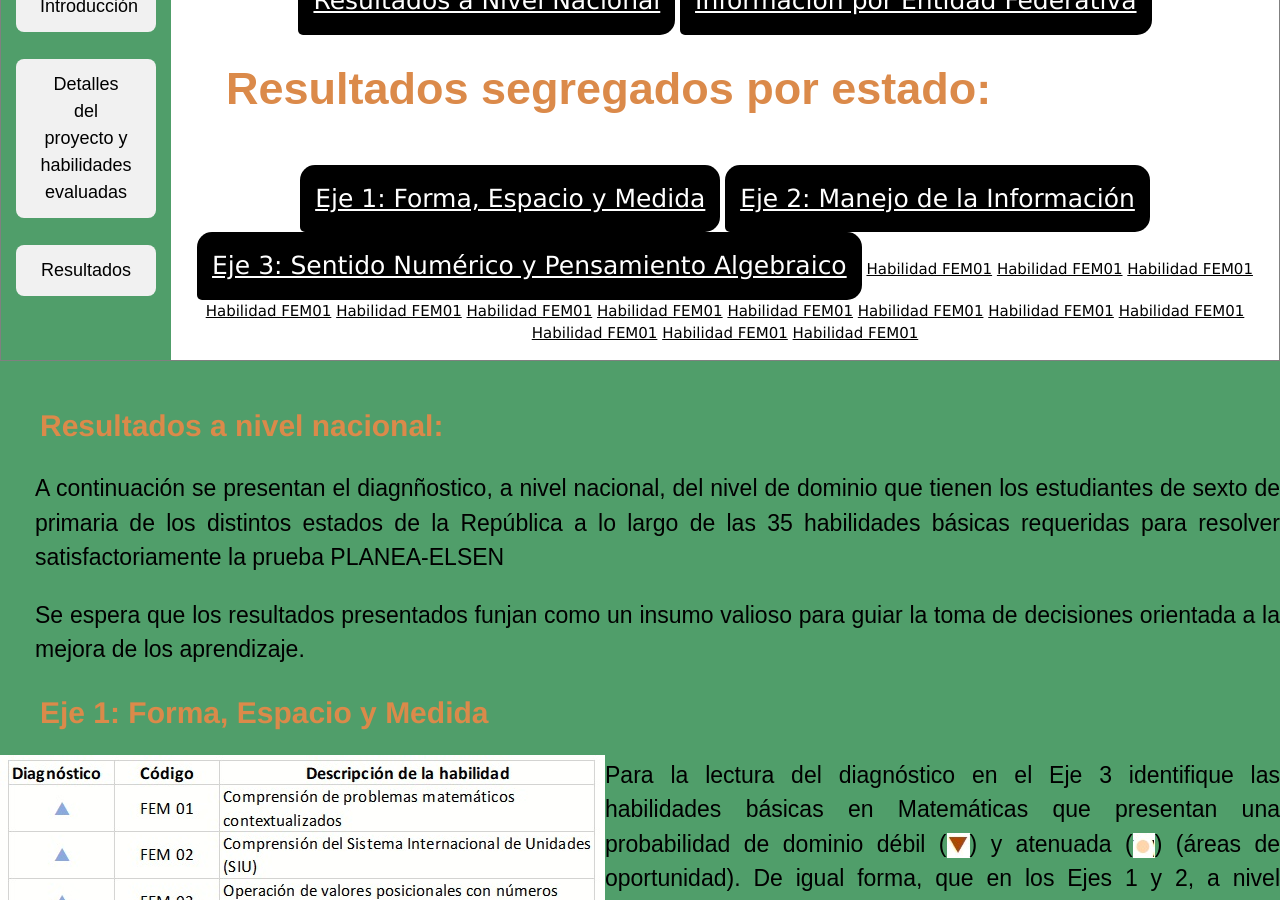
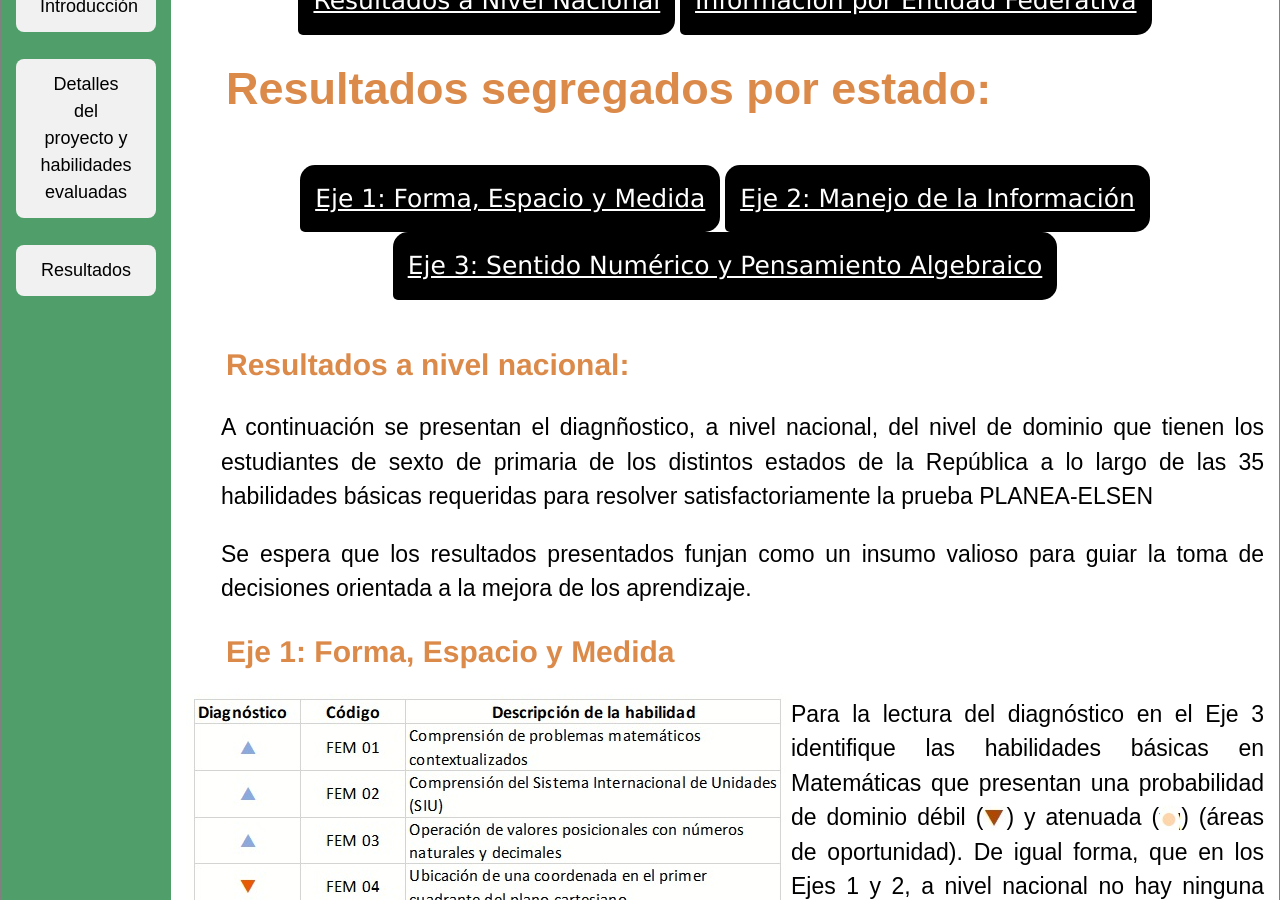
Before and after one commit to rimedie/rimedie.github.io, a Jekyll site: the page built from PLANEA-ELSEN_2015/Heatmaps.html, in a window 1280 px wide and 900 px high, scrolled down 674 px. Built offline with Jekyll 4.4.1, drawn with Linux system fonts in a browser that asks for light colours.

Commit message:
Update 1_MapasCalor.html

```diff
--- a/_layouts/1_MapasCalor.html
+++ b/_layouts/1_MapasCalor.html
@@ -281,6 +281,7 @@ p {
 </div>
 <div class="dropdown">
   <button class="dropbtn"><a href="" style="color:white;">Eje 3: Sentido Numérico y Pensamiento Algebraico</a></button>
+	  <div class="dropdown-content">
     	<a href="">Habilidad FEM01</a>
 	<a href="">Habilidad FEM01</a>
 	<a href="">Habilidad FEM01</a>
```
